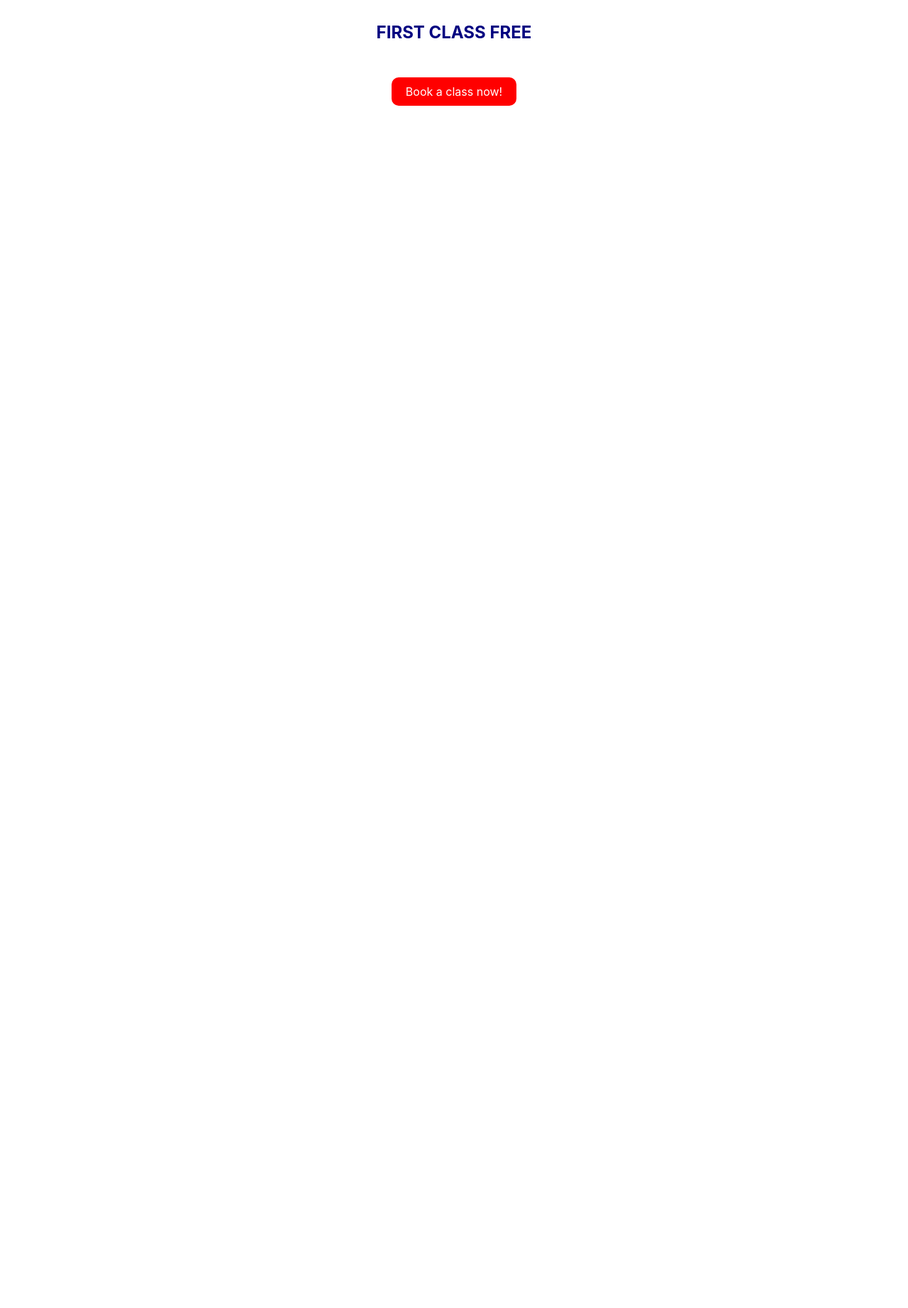
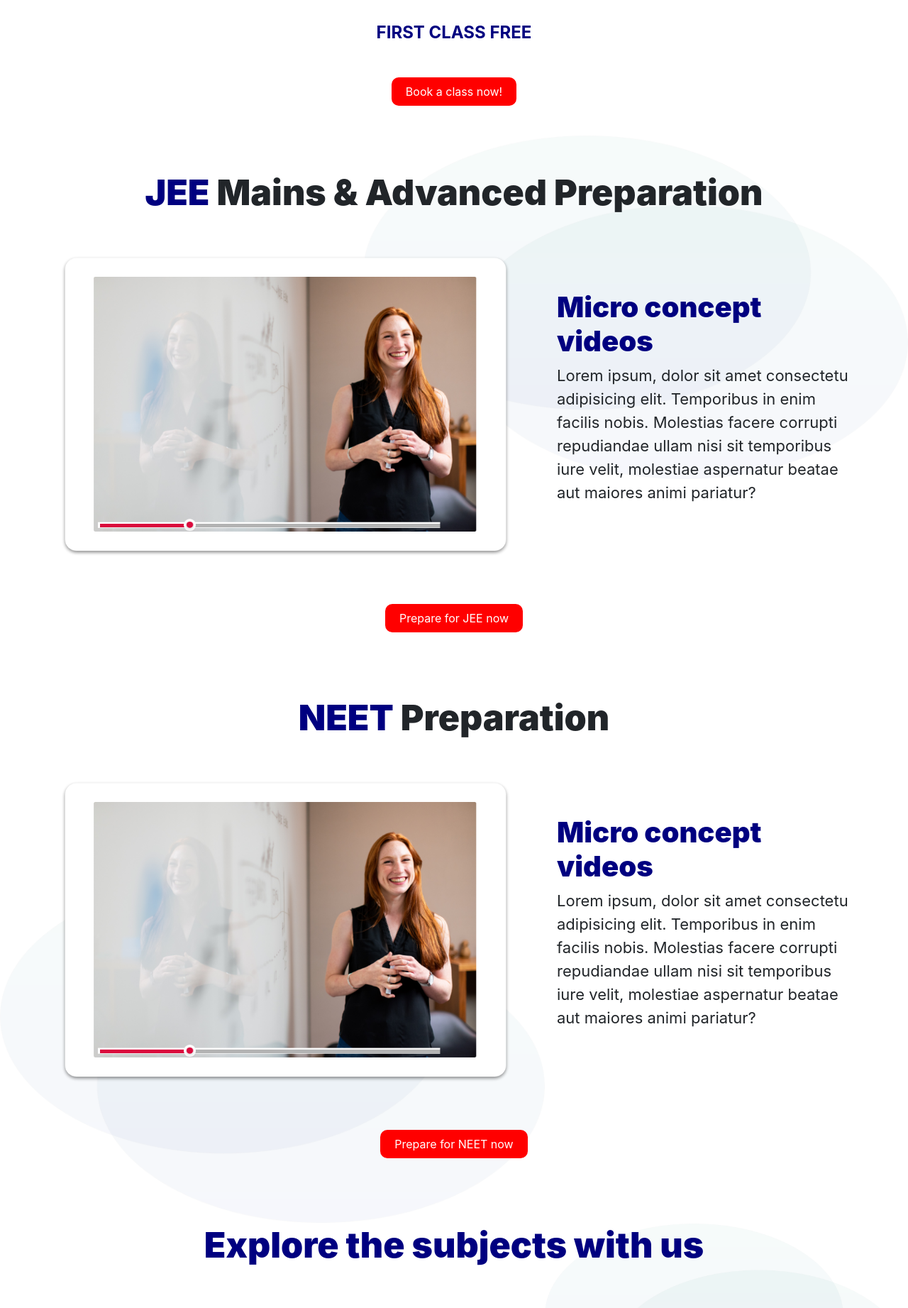
Before and after one commit to parthx9/Coursify_test_task, a PHP site: page / in a window 1280 px wide. Shown: the part 2534-4377 px from the top of the page at 71% size. Before the commit the page ends 2683 px from the top, so only its background shows below. Run offline with PHP 8.4, Linux system fonts and the light colour scheme; some libraries are stand-ins or nearby versions.

Commit message:
TIll Subjects done

```diff
--- a/assets/css/style.css
+++ b/assets/css/style.css
@@ -141,3 +141,58 @@
 .classes .mid-title h4{
     font-weight: 700;
 }
+
+/* Classes ends */
+/* Prep */
+.prep{
+    padding-top: 50px;
+    padding-bottom: 50px;
+    background: url('../img/ellipses.png') right top, url('../img/ellipses.png') left bottom ;
+    background-size: 60%, 60%;
+    background-repeat: no-repeat, no-repeat;
+}
+.prep h1{
+    font-weight: 900;
+    font-size: 50px;
+    text-align: center;
+    padding-bottom: 50px;
+}
+.prep .prep-details{
+    padding: 50px 0px 50px 50px;
+}
+.prep .prep-details h2{
+    font-weight: 900;
+    font-size: 40px;
+    color: #000080;
+}
+.prep .prep-details p{
+    font-size: 22px;
+}
+.prep-btn{
+    padding-top: 50px;
+    padding-bottom: 50px;
+}
+/* Prep ends */
+
+/* Subjects */
+.subjects{
+    padding-bottom: 100px;
+    background: url('../img/ellipses.png') right top;
+    background-size: 40%;
+    background-repeat: no-repeat;
+}
+.subjects h1{
+    font-weight: 900;
+    font-size: 50px;
+    text-align: center;
+    padding-bottom: 50px;
+    color: #000080;
+}
+.sub-card{
+    text-align: center;
+    width: 80%;
+    margin: 10px;
+    padding: 15px 0px;
+    border-radius: 5px;
+    box-shadow: 2px 2px 2px 0px gray;
+}
--- /dev/null
+++ b/assets/js/custom.js
@@ -0,0 +1,20 @@
+jQuery(function ($) {
+    'use strict'
+
+    $('.owl-carousel').owlCarousel({
+		items: 1,
+		loop: true,
+		margin: 15,
+		singleItem: true,
+		nav: false,
+		dots: true,
+		animateOut: 'fadeOut',
+		smartSpeed: 1000,
+		autoplay: true,
+		autoplayTimeout: 4000,
+		autoplayHoverPause: true,
+    });
+  });
+window.onload = (e) => {
+
+  };
--- a/index.html
+++ b/index.html
@@ -7,6 +7,9 @@
     <link href="https://fonts.googleapis.com/css2?family=Roboto:wght@300;400;500;700;900&display=swap" rel="stylesheet">
     <link rel="stylesheet" href="node_modules/bootstrap/dist/css/bootstrap.min.css">
     <link rel="stylesheet" href="node_modules/font-awesome/css/font-awesome.css">
+    <link rel="stylesheet" href="node_modules/owl-carousel/owl-carousel/owl.carousel.css">
+    <link rel="stylesheet" href="node_modules/owl-carousel/owl-carousel/owl.theme.css">
+    <link rel="stylesheet" href="node_modules/owl-carousel/owl-carousel/owl.transitions.css">
     <link rel="stylesheet" href="assets/css/style.css">
     <title>Document</title>
 </head>
@@ -244,5 +247,158 @@
             </div>
         </div>
     </section>
+    <section class="prep">
+        <h1>
+            <span class="highlight">JEE</span> Mains & Advanced Preparation
+        </h1>
+        <div class="container">
+            <div class="owl-carousel owl-theme">
+                <div class="item">
+                    <div class="row">
+                        <div class="col-7">
+                            <img src="assets/img/teacher.png" width="100%">
+                        </div>
+                        <div class="col-5 prep-details">
+                            <h2>
+                                Micro concept videos
+                            </h2>
+                            <p>
+                                Lorem ipsum, dolor sit amet consectetur adipisicing elit. Temporibus in enim facilis nobis. Molestias facere corrupti repudiandae ullam nisi sit temporibus iure velit, molestiae aspernatur beatae aut maiores animi pariatur?
+                            </p>
+                        </div>
+                    </div>
+                </div>
+                <div class="item">
+                    <div class="row">
+                        <div class="col-7">
+                            <img src="assets/img/teacher.png" width="100%">
+                        </div>
+                        <div class="col-5 prep-details">
+                            <h2>
+                                Micro concept videos
+                            </h2>
+                            <p>
+                                Lorem ipsum, dolor sit amet consectetur adipisicing elit. Temporibus in enim facilis nobis. Molestias facere corrupti repudiandae ullam nisi sit temporibus iure velit, molestiae aspernatur beatae aut maiores animi pariatur?
+                            </p>
+                        </div>
+                    </div>
+                </div>
+                <div class="item">
+                    <div class="row">
+                        <div class="col-7">
+                            <img src="assets/img/teacher.png" width="100%">
+                        </div>
+                        <div class="col-5 prep-details">
+                            <h2>
+                                Micro concept videos
+                            </h2>
+                            <p>
+                                Lorem ipsum, dolor sit amet consectetur adipisicing elit. Temporibus in enim facilis nobis. Molestias facere corrupti repudiandae ullam nisi sit temporibus iure velit, molestiae aspernatur beatae aut maiores animi pariatur?
+                            </p>
+                        </div>
+                    </div>
+                </div>
+            </div>
+            <div class="prep-btn text-center">
+                <a class="banner-btn">
+                    Prepare for JEE now
+                </a>
+            </div>
+        </div>
+        <h1 class="pt-5">
+            <span class="highlight">NEET</span> Preparation
+        </h1>
+        <div class="container">
+            <div class="owl-carousel owl-theme">
+                <div class="item">
+                    <div class="row">
+                        <div class="col-7">
+                            <img src="assets/img/teacher.png" width="100%">
+                        </div>
+                        <div class="col-5 prep-details">
+                            <h2>
+                                Micro concept videos
+                            </h2>
+                            <p>
+                                Lorem ipsum, dolor sit amet consectetur adipisicing elit. Temporibus in enim facilis nobis. Molestias facere corrupti repudiandae ullam nisi sit temporibus iure velit, molestiae aspernatur beatae aut maiores animi pariatur?
+                            </p>
+                        </div>
+                    </div>
+                </div>
+                <div class="item">
+                    <div class="row">
+                        <div class="col-7">
+                            <img src="assets/img/teacher.png" width="100%">
+                        </div>
+                        <div class="col-5 prep-details">
+                            <h2>
+                                Micro concept videos
+                            </h2>
+                            <p>
+                                Lorem ipsum, dolor sit amet consectetur adipisicing elit. Temporibus in enim facilis nobis. Molestias facere corrupti repudiandae ullam nisi sit temporibus iure velit, molestiae aspernatur beatae aut maiores animi pariatur?
+                            </p>
+                        </div>
+                    </div>
+                </div>
+                <div class="item">
+                    <div class="row">
+                        <div class="col-7">
+                            <img src="assets/img/teacher.png" width="100%">
+                        </div>
+                        <div class="col-5 prep-details">
+                            <h2>
+                                Micro concept videos
+                            </h2>
+                            <p>
+                                Lorem ipsum, dolor sit amet consectetur adipisicing elit. Temporibus in enim facilis nobis. Molestias facere corrupti repudiandae ullam nisi sit temporibus iure velit, molestiae aspernatur beatae aut maiores animi pariatur?
+                            </p>
+                        </div>
+                    </div>
+                </div>
+            </div>
+            <div class="prep-btn text-center">
+                <a class="banner-btn">
+                    Prepare for NEET now
+                </a>
+            </div>
+        </div>
+    </section>
+    <section class="subjects">
+        <div class="container">
+            <h1>
+                Explore the subjects with us
+            </h1>
+            <div class="row">
+                <div class="col-3">
+                    <div class="sub-card">
+                        <img src="assets/img/banner-img.png" width="100">
+                        <h4 class="pt-3"><span class="highlight">Maths</span></h4>
+                    </div>
+                </div>
+                <div class="col-3">
+                    <div class="sub-card">
+                        <img src="assets/img/banner-img.png" width="100">
+                        <h4 class="pt-3"><span class="highlight">Physics</span></h4>
+                    </div>
+                </div>
+                <div class="col-3">
+                    <div class="sub-card">
+                        <img src="assets/img/banner-img.png" width="100">
+                        <h4 class="pt-3"><span class="highlight">Chemistry</span></h4>
+                    </div>
+                </div>
+                <div class="col-3">
+                    <div class="sub-card">
+                        <img src="assets/img/banner-img.png" width="100">
+                        <h4 class="pt-3"><span class="highlight">Biology</span></h4>
+                    </div>
+                </div>
+            </div>
+        </div>
+    </section>
+    <script src="node_modules/jquery/dist/jquery.min.js" ></script>
+    <script src="assets/js/custom.js"></script>
+    <script src="node_modules/popper.js/dist/popper.min.js"></script>
+    <script src="node_modules/owl-carousel/owl-carousel/owl.carousel.min.js"></script>
 </body>
 </html>
--- a/package.json
+++ b/package.json
@@ -10,6 +10,9 @@
   "license": "ISC",
   "dependencies": {
     "bootstrap": "^4.5.3",
-    "font-awesome": "^4.7.0"
+    "font-awesome": "^4.7.0",
+    "jquery": "^3.5.1",
+    "owl-carousel": "^1.0.0",
+    "popper.js": "^1.16.1"
   }
 }
```
Also changed, not shown: package-lock.json.
